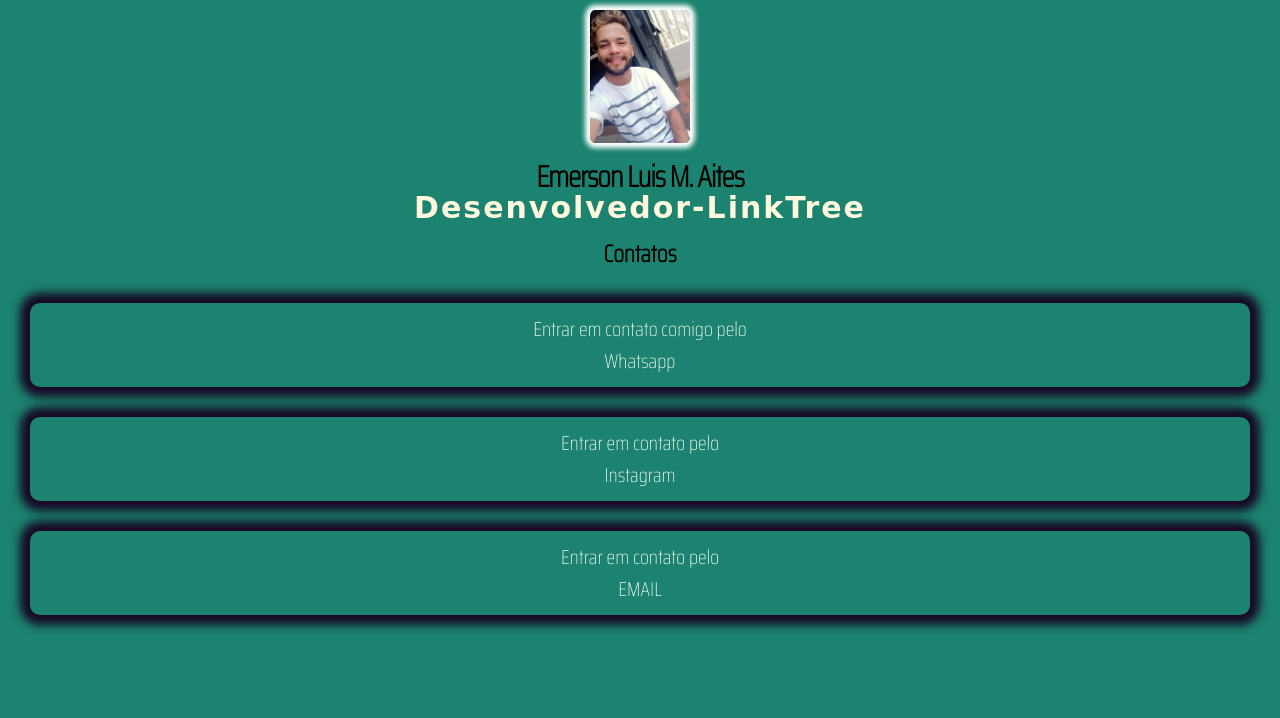
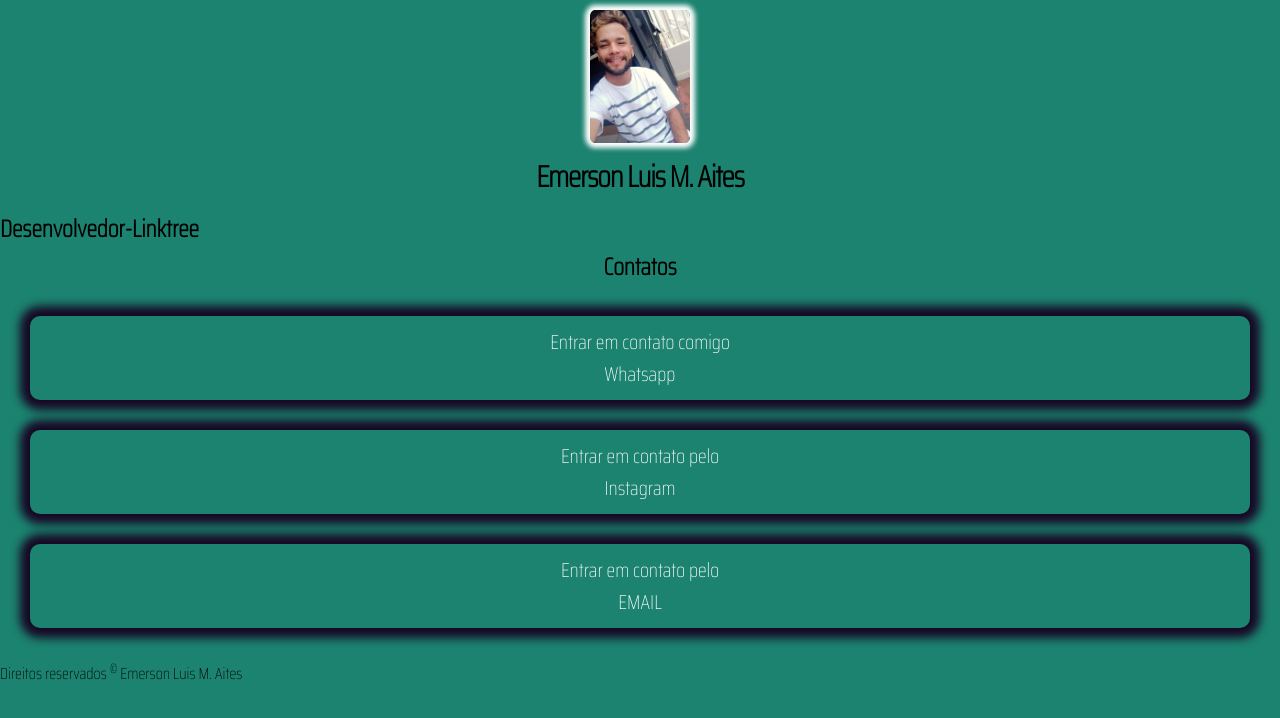
Before and after one commit to EmersonMazureke/EmersonMazureke.github.io, a plain HTML site: page linktree-emerson/index.html in a window 1280 px wide. Drawn offline with Linux system fonts and the light colour scheme; a web font is replaced by a local one.

Commit message:
atualizacao-html

```diff
--- a/linktree-emerson/index.html
+++ b/linktree-emerson/index.html
@@ -19,20 +19,23 @@
 
 </head>
 <body>
-
+    <div class="container">
         <div class="perfil">
 
             <img src="img/perfil.jpg" alt="foto-Emerson">
 
             <h1>
-            Emerson Luis M. Aites
-            <span>
-                Desenvolvedor-LinkTree
-            </span>
+              Emerson Luis M. Aites
             </h1>
 
 
 
+        </div>
+
+        <div class="dev">
+            <h2>
+                Desenvolvedor-Linktree
+            </h2>
         </div>
 
         <h2 class="contatos">
@@ -43,7 +46,7 @@
             <li>
                 <a href="http://wa.me/5545991476976" target="_blank" rel="external">
                 <p>
-                    Entrar em contato comigo pelo
+                    Entrar em contato comigo
                     <span>
                         Whatsapp
                     </span>
@@ -64,7 +67,7 @@
 
             </li>
 
-            <li class="ultimo-li">
+            <li>
                 <a href="http://mailto:emersonaites@gmail.com" target="_blank" rel="external">
                     <p>
                         Entrar em contato pelo
@@ -77,7 +80,13 @@
             </li>
 
         </ul>
+    </div>
 
+    <div class="roda-pe">
+       <p>
+           Direitos reservados   <sup> &copy;</sup> Emerson Luis M. Aites
+       </p>
+    </div>
 
 </body>
 </html>
```
